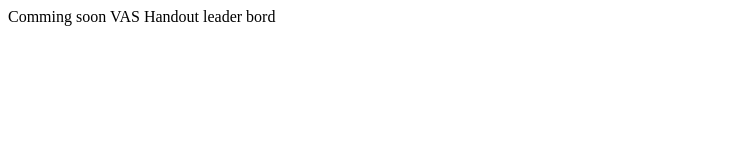
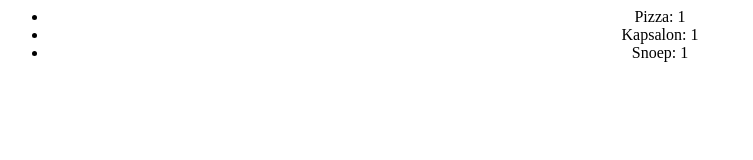
Before and after one commit to Demper/vsa-hand-out, a plain HTML site: page index.html in a window 1280 px wide. Shown: the whole page, without its empty margins (0-753 px from the left). Drawn offline with Linux system fonts and the light colour scheme.

Commit message:
Update index.html

```diff
--- a/index.html
+++ b/index.html
@@ -1,11 +1,22 @@
 <html>
-
   <head>
 
+    <title>VSA-Handout</title>
+    <style>
 
+      body{
+        text-align: center;
+      }
+    </style>
   </head>
   <body>
 
-    Comming soon VAS Handout leader bord
+    <ul>
+      <li>Pizza:  1</li>
+      <li>Kapsalon:  1</li>
+      <li>Snoep:  1</li>
+
+    </ul>
+
   </body>
 </html>
```
